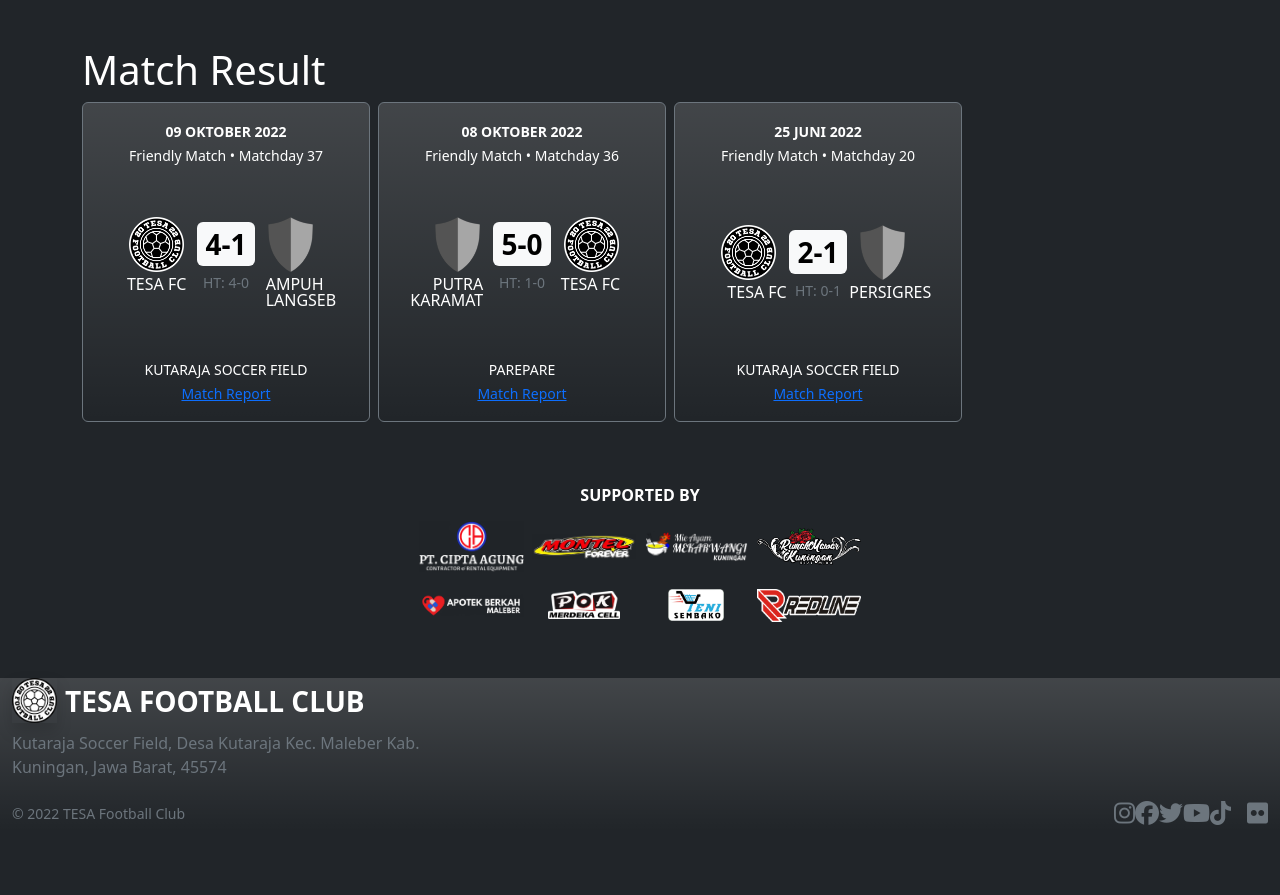
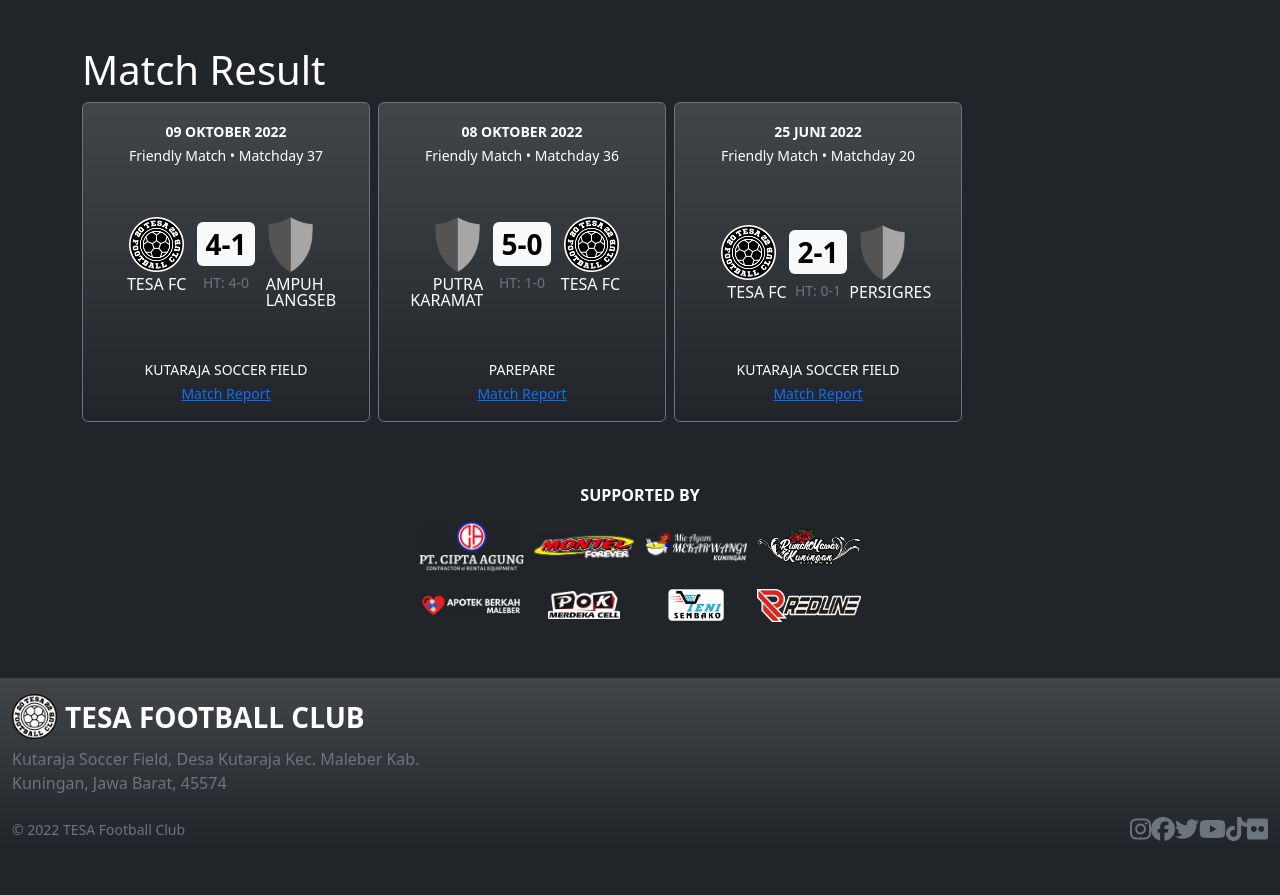
Before and after one commit to tesafc/tesafc.github.io, a Jekyll site: the page built from index.html, in a window 1280 px wide. Shown: the part 1153-2048 px from the top of the page. Built offline with Jekyll 4.4.1, drawn with Linux system fonts in a browser that asks for light colours; nearby versions of some CDN libraries.

Commit message:
Update default.html

```diff
--- a/_layouts/default.html
+++ b/_layouts/default.html
@@ -53,9 +53,9 @@
     </div>
     <div class="container-fluid text-bg-dark bg-gradient mb-5">
       <footer>
-        <div>
+        <div class="pt-3">
           <div class="d-flex justify-content-start align-items-center">
-            <img src="{{ '/assets/img/logo-2_v2.png' | relative_url }}" alt="" class="shadow" width="45" height="45">
+            <img src="{{ '/assets/img/logo-2_v2.png' | relative_url }}" alt="" class="" width="45" height="45">
             <p class="mb-0 ps-2 fs-3 fw-bolder">TESA FOOTBALL CLUB</p>
           </div>
           <p class="pt-2 text-secondary" style="max-width: 450px;">
@@ -64,12 +64,12 @@
         </div>
         <div class="d-flex flex-column flex-md-row justify-content-start justify-content-md-between align-items-md-center">
           <p class="text-secondary mb-0 lh-1"><small>© 2022 TESA Football Club</small></p>
-          <div class="d-flex">
+          <div class="d-flex justify-content-evenly">
             <a href="https://instagram.com/tesa.fc?igshid=YmMyMTA2M2Y=" alt="" class="fs-4 link-secondary"><i class="fa-brands fa-instagram"></i></a>
             <a href="https://www.facebook.com/tesafootballclub/" alt="" class="fs-4 link-secondary"><i class="fa-brands fa-facebook"></i></a>
             <a href="https://twitter.com/tesa_fc" alt="" class="fs-4 link-secondary"><i class="fa-brands fa-twitter"></i></a>
             <a href="https://youtube.com/channel/UCIp790AQCWjY_wjIZj68m3w" alt="" class="fs-4 link-secondary"><i class="fa-brands fa-youtube"></i></a>
-            <a href="https://tiktok.com/@tesafc" alt="" class="fs-4 link-secondary pe-3"><i class="fa-brands fa-tiktok"></i></a>
+            <a href="https://tiktok.com/@tesafc" alt="" class="fs-4 link-secondary"><i class="fa-brands fa-tiktok"></i></a>
             <a href="https://www.flickr.com/people/195320778@N08/" alt="" class="fs-4 link-secondary"><i class="fa-brands fa-flickr"></i></a>
           </div>
         </div>
```
